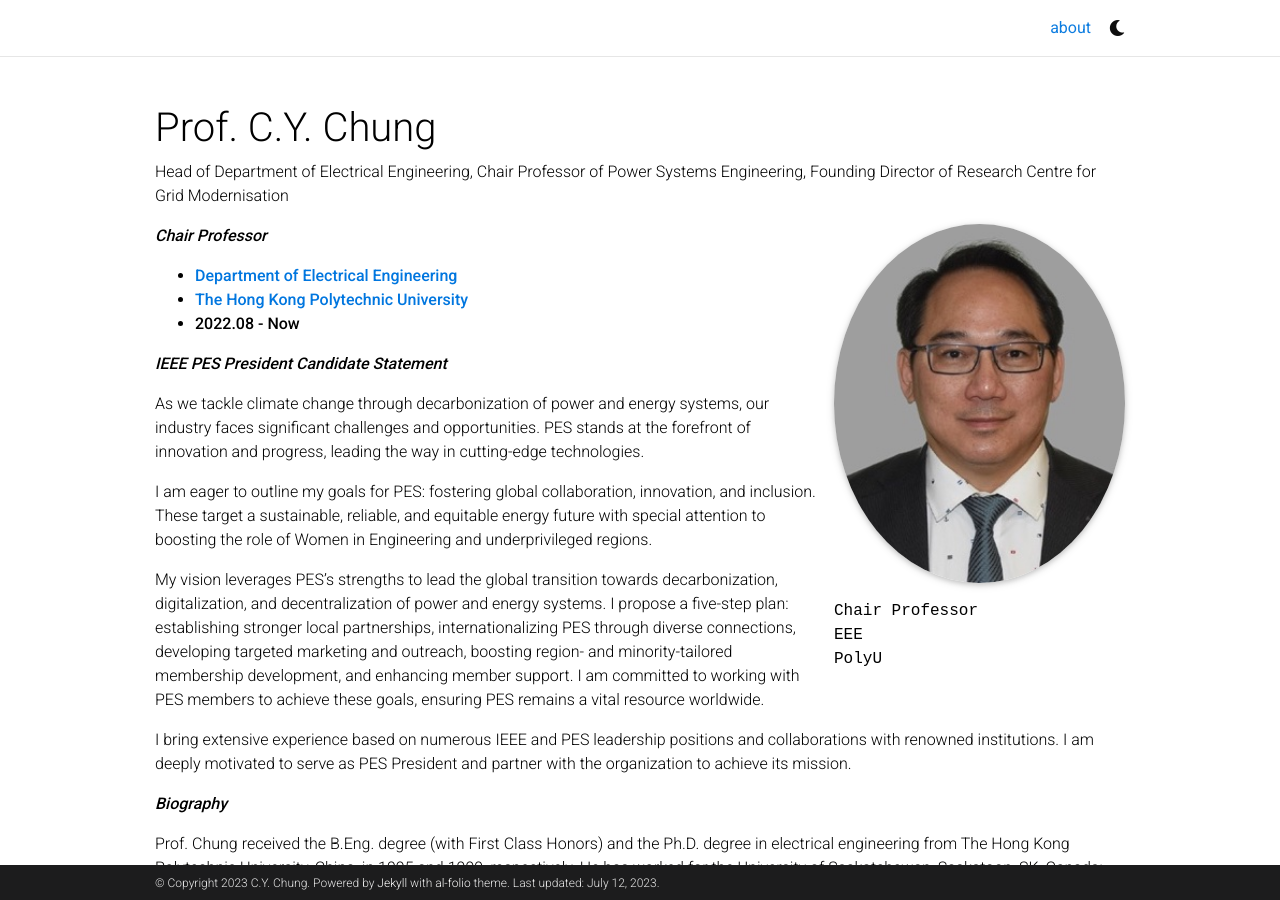
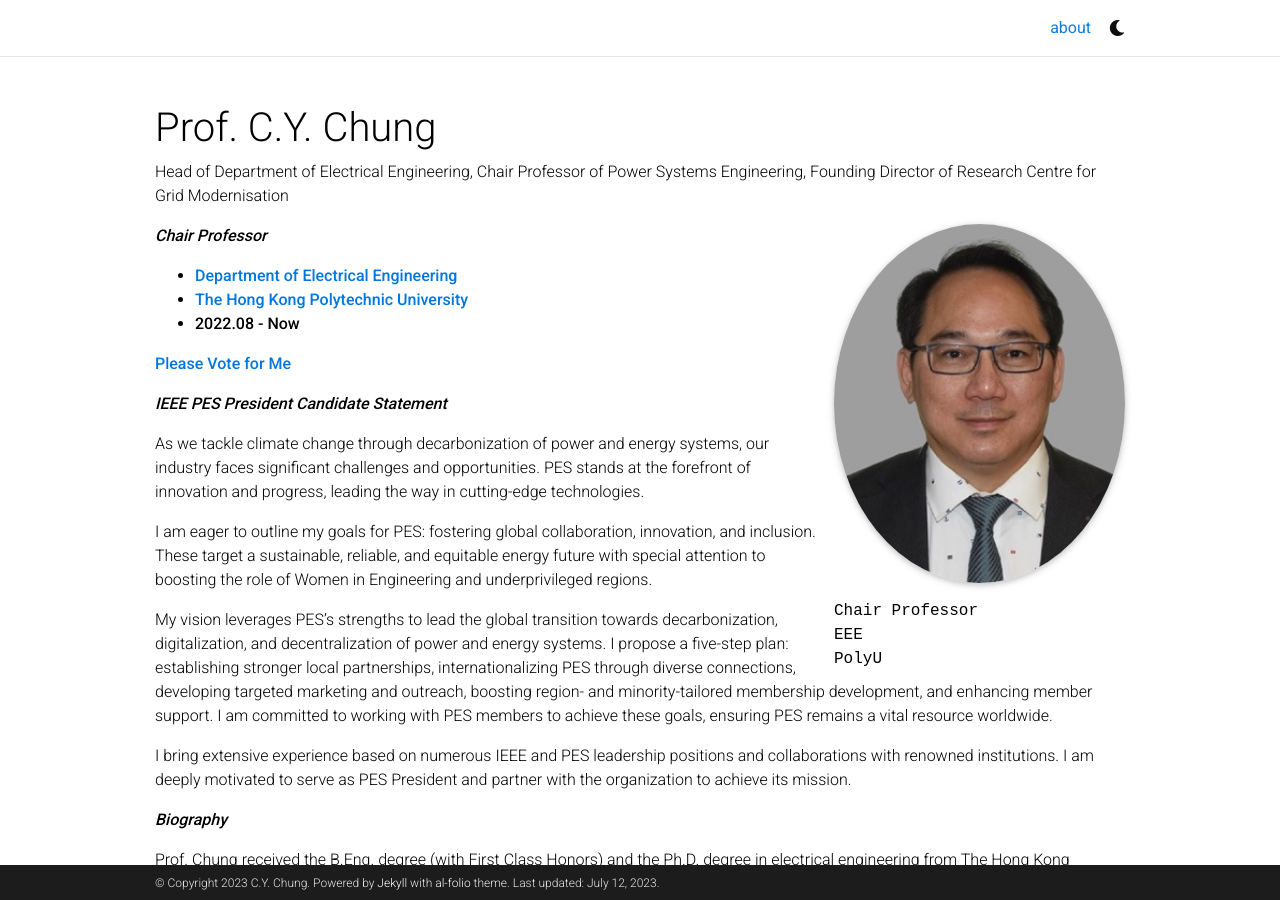
Before and after one commit to c-y-chung/c-y-chung.github.io, a Jekyll site: the page built from _pages/about.md, in a window 1280 px wide and 900 px high. Built offline with Jekyll 4.4.1, drawn with Linux system fonts in a browser that asks for light colours; nearby versions of some CDN libraries; full-size pictures stand in for the smaller copies a plugin makes; comment, search, counter and statistics services are not loaded; a style sheet for code colours, icons or effects is not loaded.

Commit message:
Update about.md

```diff
--- a/_pages/about.md
+++ b/_pages/about.md
@@ -22,6 +22,8 @@
 - **[Department of Electrical Engineering]({{site.data.venues.EE-PolyU.url}})**
 - **[The Hong Kong Polytechnic University]({{site.data.venues.PolyU.url}})**
 - **2022.08 - Now**
+
+**[Please Vote for Me](https://www.polyu.edu.hk/ee/docdrive/cy.chung/index.html)**
 
 ***IEEE PES President Candidate Statement***
 
```
